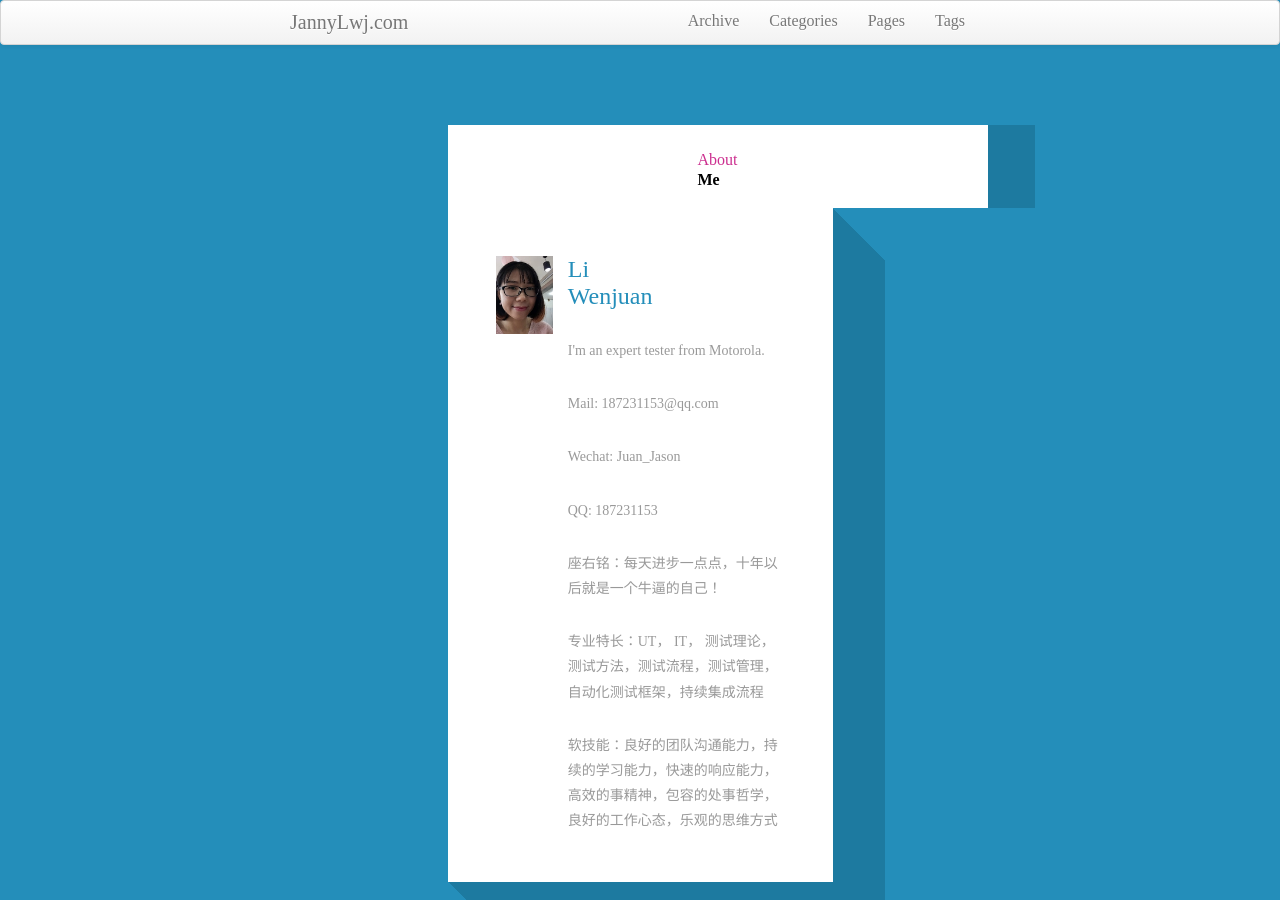
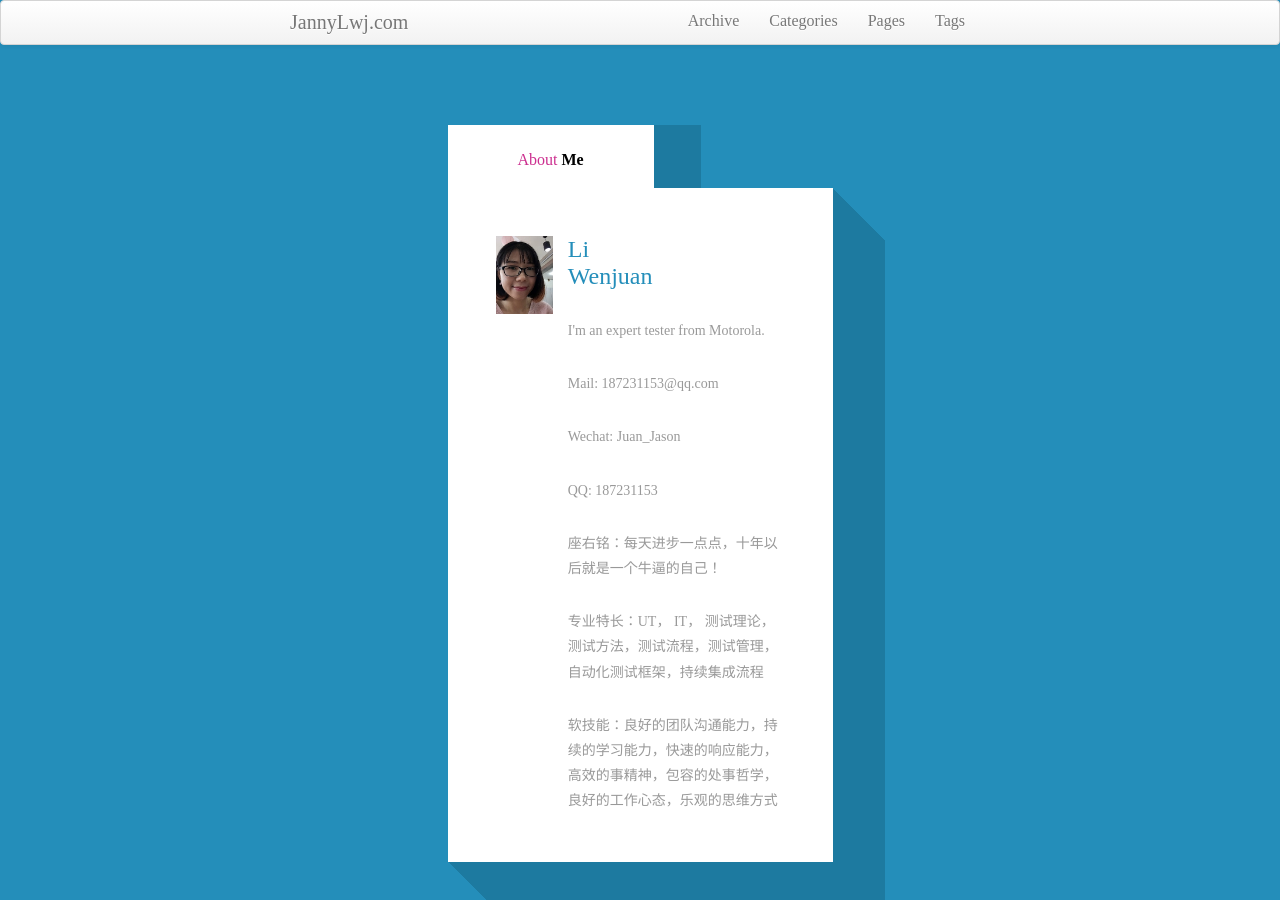
Before and after one commit to JannyLwj/JannyLwj.github.io, a Jekyll site: the page index.html, which Jekyll copies as it is, in a window 1280 px wide. Built offline with Jekyll 4.4.1, drawn with Linux system fonts in a browser that asks for light colours; some web fonts are replaced.

Commit message:
Update style.css

```diff
--- a/assets/css/style.css
+++ b/assets/css/style.css
@@ -95,7 +95,7 @@ div#horizontalTab {
 	color:#fff;
     font-size: 1em;
     cursor: pointer;
-    padding:25px 250px 18px;
+    padding:25px 70px 18px;
     display: inline-block;
     margin: 0;
     list-style: none;
```
